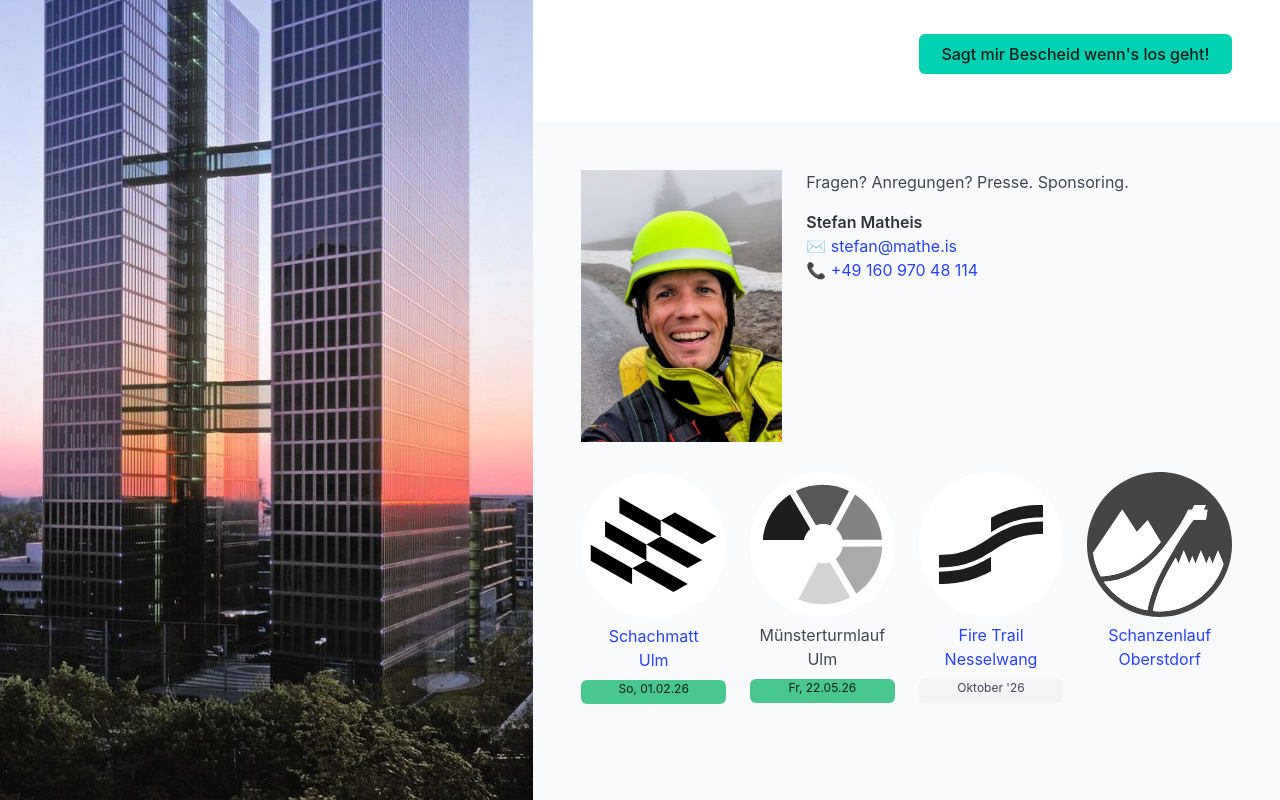
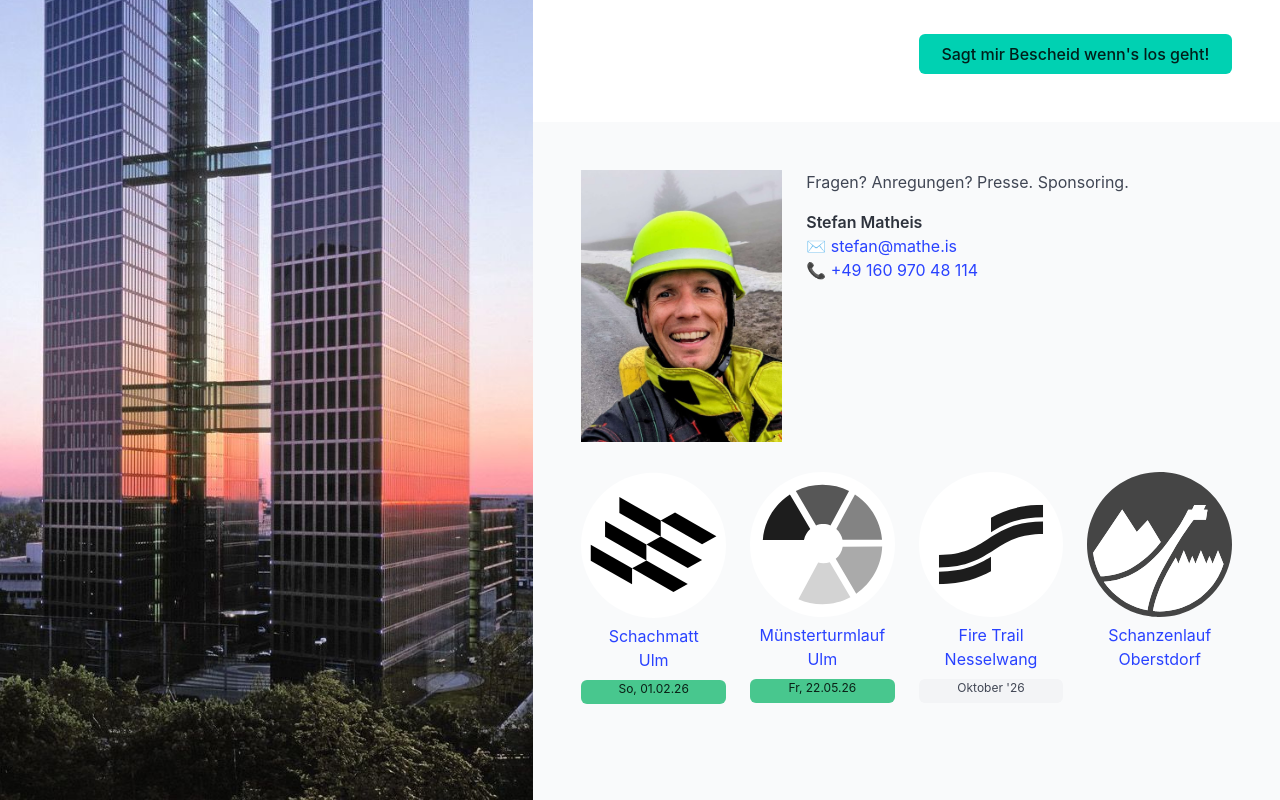
Before and after one commit to steffkes/munich-sunrise, a Nuxt app: page / in a window 1280 px wide. Shown: the part 511-1311 px from the top of the page. Built offline with nearby package versions, Linux system fonts and the light colour scheme.

Commit message:
add link for muensterturmlauf ulm

```diff
--- a/app.vue
+++ b/app.vue
@@ -150,6 +150,7 @@ useHead({
                   </a>
                 </div>
                 <div class="column has-text-centered">
+                  <a href="//muensterturmlauf-ulm.gelungen.es">
                     <img
                       src="/images/muensterturmlauf-ulm.svg"
                       alt="Logo Münsterturmlauf Ulm"
@@ -159,6 +160,7 @@ useHead({
                       <span>Ulm</span>
                       <span class="tag mt-2 is-success">Fr, 22.05.26</span>
                     </p>
+                  </a>
                 </div>
               </div>
             </div>
```
Lines whose indentation alone changed are shown as unchanged.
